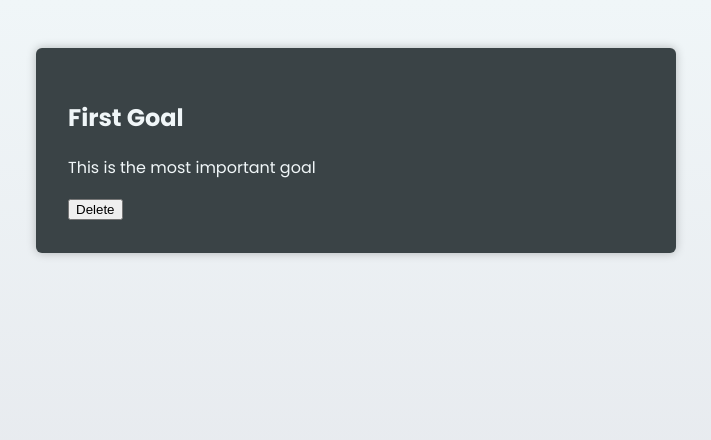
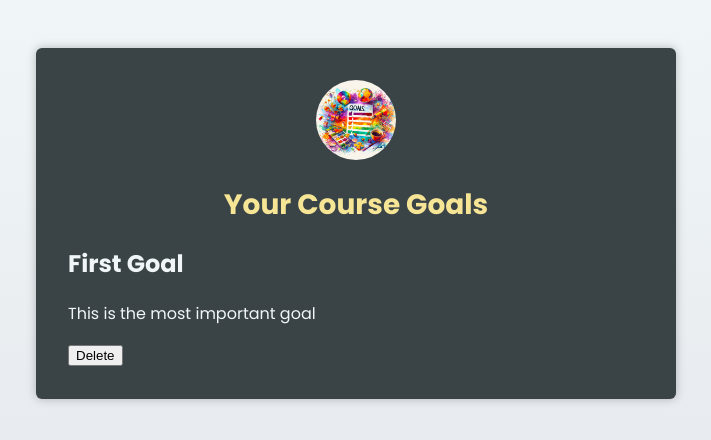
Before and after one commit to helen25sur/react-typescript, a React (Vite) app in the folder react-ts-basics/: page / in a window 1280 px wide. Shown: the top 440 px of the page, without its empty margins (284-995 px from the left). Built offline with nearby package versions, Linux system fonts and the light colour scheme.

Commit message:
feat: create Header component

```diff
--- a/react-ts-basics/src/App.tsx
+++ b/react-ts-basics/src/App.tsx
@@ -1,8 +1,14 @@
-import CourseGoal from "./components/CourseGoal";
+import CourseGoal from "./components/CourseGoal.tsx";
+import Header from "./components/Header.tsx";
+
+import imgGoals from './assets/goals.jpg';
 
 export default function App() {
   return (
     <main>
+      <Header image={{ src: imgGoals, alt: "A list of goals" }}>
+        <h1>Your Course Goals</h1>
+      </Header>
       <CourseGoal goalTitle="First Goal" >
         <p>This is the most important goal</p>
       </CourseGoal>
--- /dev/null
+++ b/react-ts-basics/src/components/Header.tsx
@@ -0,0 +1,17 @@
+import { type PropsWithChildren } from "react";
+
+interface HeaderProps extends PropsWithChildren {
+  image: {
+    src: string;
+    alt: string;
+  }
+}
+
+export default function Header({ image, children }: HeaderProps) {
+  return (
+    <header>
+      <img {...image} />
+      {children}
+    </header>
+  )
+}
```
